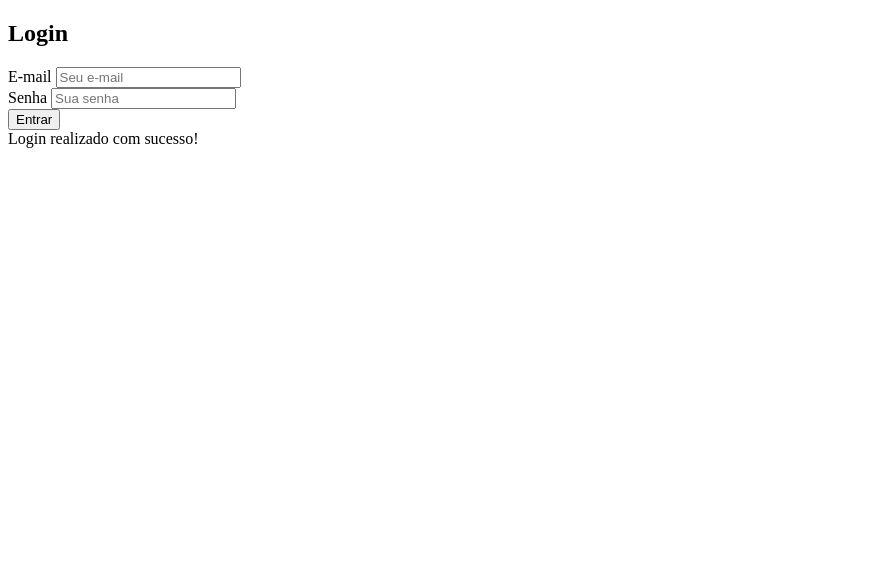
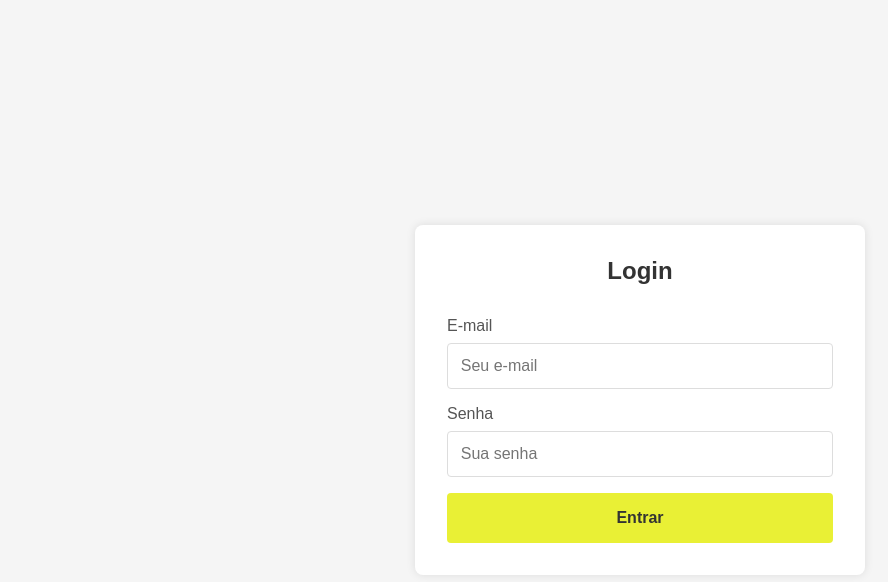
Before and after one commit to devluizmarcolino/pagina-de-login, a plain HTML site: page index.html in a window 1280 px wide. Shown: the whole page, without its empty margins (0-888 px from the left). Drawn offline with Linux system fonts and the light colour scheme.

Commit message:
feat: adiciona estilos CSS para o formulário de login

```diff
--- a/index.html
+++ b/index.html
@@ -4,6 +4,8 @@
     <meta charset="UTF-8">
     <meta name="viewport" content="width=device-width, initial-scale=1.0">
     <meta name="author" content="Luiz Henrique Marcolino">
+
+    <link rel="stylesheet" href="styles.css">
     <title>Tela de Login</title>
 </head>
 <body>
--- /dev/null
+++ b/styles.css
@@ -0,0 +1,113 @@
+* {
+    margin: 0;
+    padding: 0;
+    box-sizing: border-box;
+    font-family: Arial, sans-serif;
+}
+
+body {
+    display: flex;
+    justify-content: center;
+    align-items: center;
+    min-height: 100vh;
+    background-color: #f5f5f5;
+}
+
+.login-container {
+    background-color: white;
+    padding: 2rem;
+    border-radius: 8px;
+    box-shadow: 0 0 10px rgba(0,0,0,0.1);
+    width: 100%;
+    max-width: 400px;
+}
+
+.login-title {
+    text-align: center;
+    margin-bottom: 2rem;
+    color: #333;
+}
+
+.form-group {
+    margin-bottom: 1rem;
+}
+
+.form-group label {
+    display: block;
+    margin-bottom: 0.5rem;
+    color: #555;
+}
+
+.form-group input {
+    width: 100%;
+    padding: 0.8rem;
+    border: 1px solid #ddd;
+    border-radius: 4px;
+    font-size: 1rem;
+}
+
+.form-group input:focus {
+    outline: none;
+    border-color: #e9f035;
+}
+
+.error-message {
+    color: #ff3333;
+    font-size: 0.875rem;
+    margin-top: 0.5rem;
+    display: none;
+}
+
+.submit-btn {
+    width: 100%;
+    padding: 1rem;
+    background-color: #e9f035;
+    border: none;
+    border-radius: 4px;
+    color: #333;
+    font-size: 1rem;
+    font-weight: bold;
+    cursor: pointer;
+    transition: opacity 0.2s;
+}
+
+.submit-btn:hover {
+    opacity: 0.9;
+}
+
+.success-message {
+    text-align: center;
+    color: #4CAF50;
+    margin-top: 1rem;
+    display: none;
+}
+
+@media (max-width: 480px) {
+    .login-container {
+        padding: 1rem;
+    }
+
+    .form-group {
+        margin-bottom: 0.8rem;
+    }
+
+    .submit-btn {
+        margin-top: 0.5rem;
+    }
+}
+
+@media (max-width: 320px) {
+    body {
+        padding: 0.5rem;
+    }
+
+    .login-container {
+        padding: 0.8rem;
+    }
+}
+
+@media (min-width: 1200px) {
+    .login-container {
+        max-width: 450px;
+    }
+}
```
